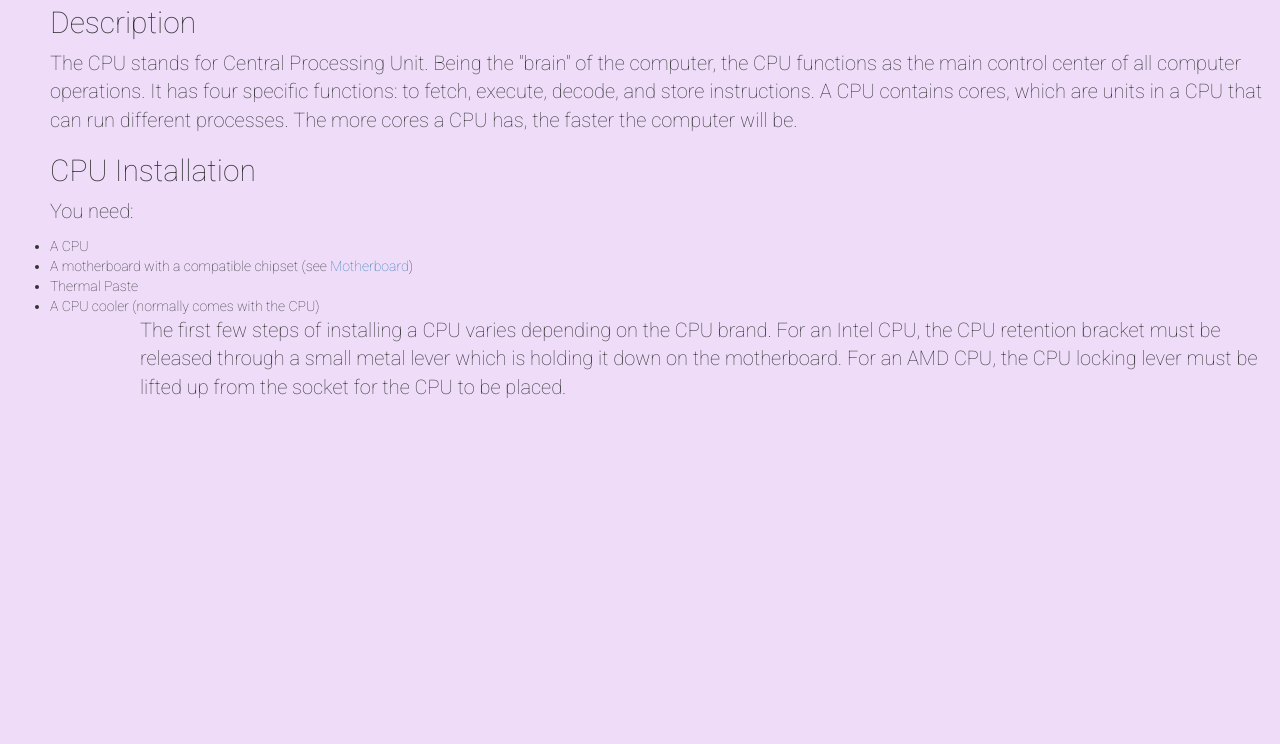
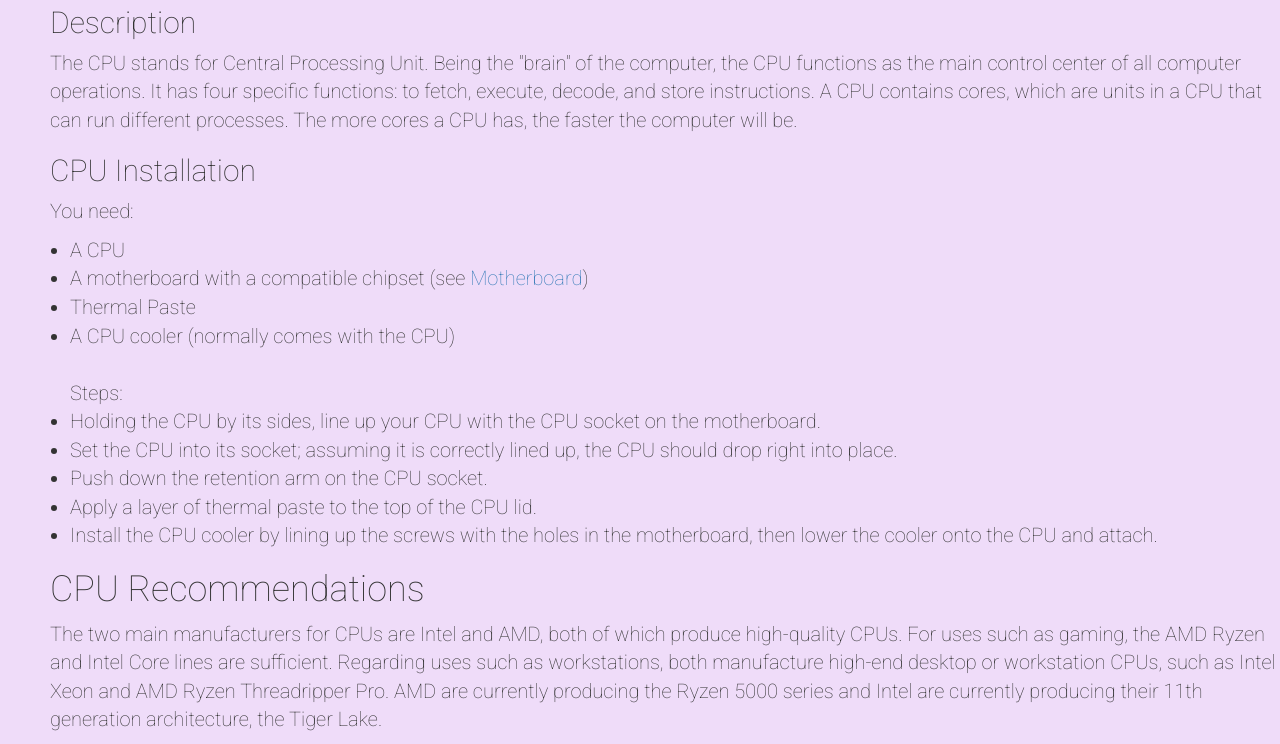
Before and after one commit to timpye/CITS3403-Website, a Flask app: page /cpu in a window 1280 px wide. Shown: the part 616-1360 px from the top of the page. Before the commit the page ends 1014 px from the top, so only its background shows below. Run offline with Flask 2, Linux system fonts and the light colour scheme; some libraries are stand-ins or nearby versions.

Commit message:
Made a paragraph class content_p in stylesheet and applied changes to cpu.html

```diff
--- a/app/static/css/stylesheet.css
+++ b/app/static/css/stylesheet.css
@@ -18,6 +18,10 @@ h2 {
     padding-left: 50px;
 }
 
+.content_p {
+    padding-left: 50px;
+    font-size: 20px;
+}
 
 .navbar {
     background-color: navajowhite;
--- a/app/templates/cpu.html
+++ b/app/templates/cpu.html
@@ -11,7 +11,7 @@
     <h2>
         Description
     </h2>
-    <p style="font-size: 20px; padding-left: 50px;">
+    <p class="content_p">
         The CPU stands for Central Processing Unit. Being the "brain" of the computer, the CPU functions as the main control center of all computer operations.
         It has four specific functions: to fetch, execute, decode, and store instructions.
         A CPU contains cores, which are units in a CPU that can run different processes.
@@ -20,8 +20,8 @@
 </div>
 <div id="install_CPU">
     <h2>CPU Installation</h2>
-    <p style="font-size: 20px; padding-left: 50px;">You need: </p>
-    <ul style="padding-left: 50px;">
+    <p class="content_p">You need: </p>
+    <ul style="font-size: 20px; padding-left:70px;">
         <li>
             A CPU
         </li>
@@ -34,11 +34,33 @@
         <li>
             A CPU cooler (normally comes with the CPU)
         </li>
-    <ul>
-    <p style="font-size: 20px; padding-left: 50px;">
-        The first few steps of installing a CPU varies depending on the CPU brand.
-        For an Intel CPU, the CPU retention bracket must be released through a small metal lever which is holding it down on the motherboard.
-        For an AMD CPU, the CPU locking lever must be lifted up from the socket for the CPU to be placed.
+        <br>
+
+        Steps:
+        <li>
+            Holding the CPU by its sides, line up your CPU with the CPU socket on the motherboard.
+        </li>
+        <li>
+            Set the CPU into its socket; assuming it is correctly lined up, the CPU should drop right into place.
+        </li>
+        <li>
+            Push down the retention arm on the CPU socket.
+        </li>
+        <li>
+            Apply a layer of thermal paste to the top of the CPU lid.
+        </li>
+        <li>
+            Install the CPU cooler by lining up the screws with the holes in the motherboard, then lower the cooler onto the CPU and attach.
+        </li>
+</div>
+
+<div class="cpu_recommendations">
+    <h1>CPU Recommendations</h1>
+    <p class="content_p">
+        The two main manufacturers for CPUs are Intel and AMD, both of which produce high-quality CPUs.
+        For uses such as gaming, the AMD Ryzen and Intel Core lines are sufficient.
+        Regarding uses such as workstations, both manufacture high-end desktop or workstation CPUs, such as Intel Xeon and AMD Ryzen Threadripper Pro.
+        AMD are currently producing the Ryzen 5000 series and Intel are currently producing their 11th generation architecture, the Tiger Lake.
     </p>
 </div>
 
```
